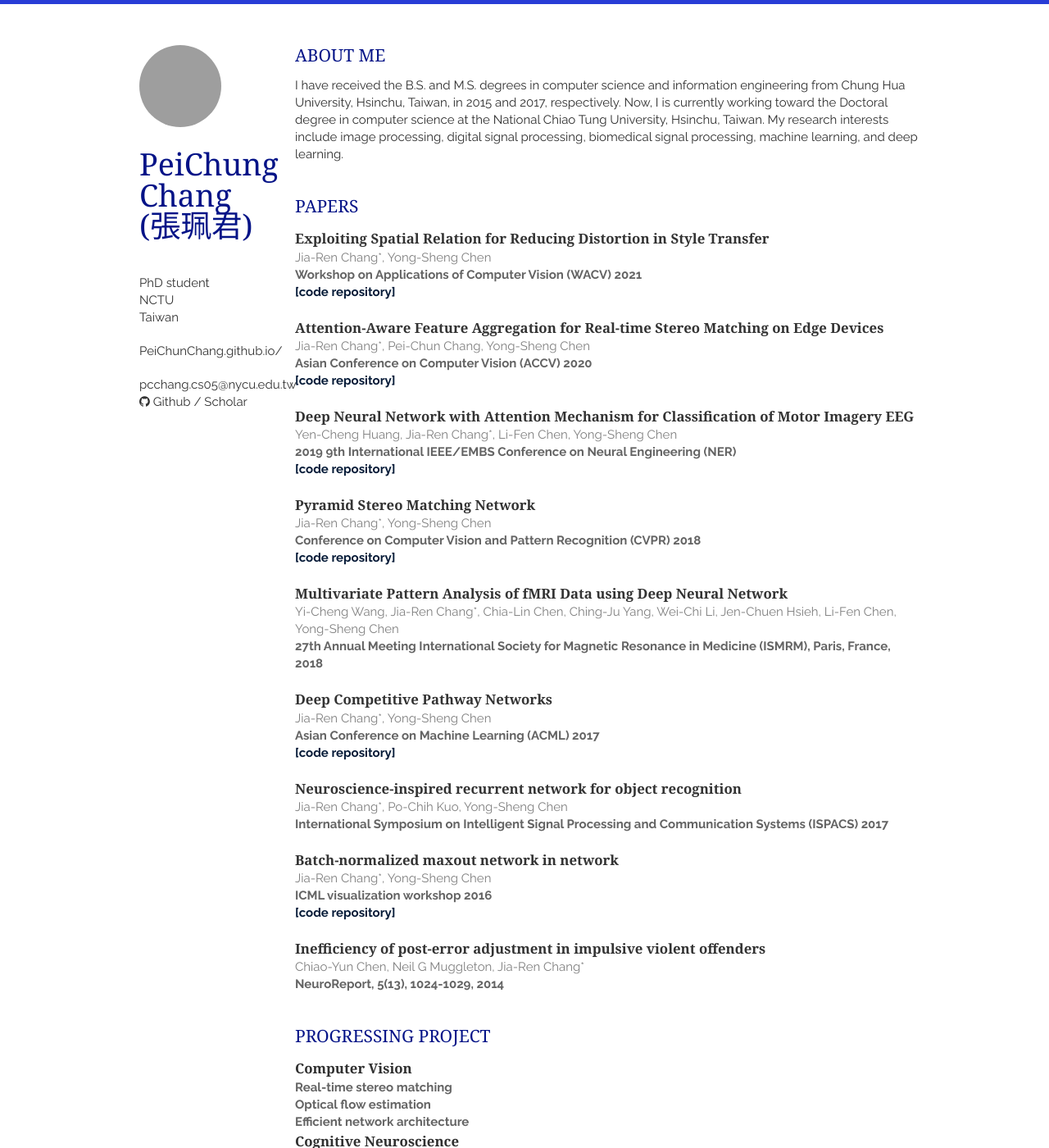
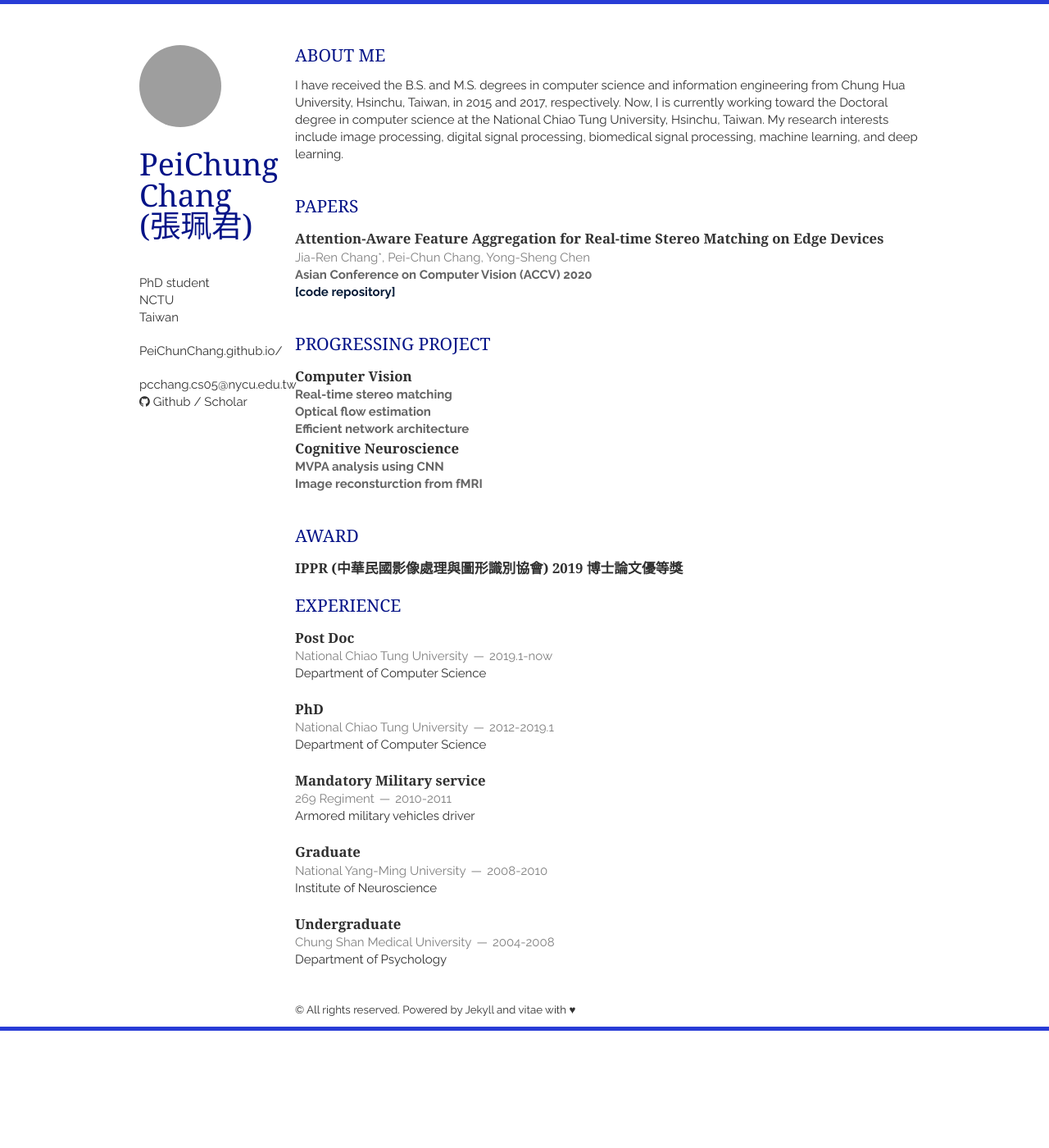
Before and after one commit to PeiChunChang/PeiChunChang.github.io, a Jekyll site: the page built from index.html, in a window 1280 px wide and 1400 px high. Shown: the whole window at 82% size. Built offline with Jekyll 4.4.1, drawn with Linux system fonts in a browser that asks for light colours; nearby versions of some CDN libraries; the list of posts is cut into pages by our own code; a style sheet for code colours, icons or effects is not loaded; grey boxes are pictures that could not be loaded.

Commit message:
update info for papers

```diff
--- a/_includes/papers.html
+++ b/_includes/papers.html
@@ -1,18 +1,5 @@
 <section class="thirteen columns">
     <h1>Papers</h1>
-    <article>
-        <header>
-            <h1><a href="">Exploiting Spatial Relation for Reducing Distortion in Style Transfer</a></h1>
-            <span>Jia-Ren Chang*, Yong-Sheng Chen</span>
-        </header>
-        <p>
-            <em>Workshop on Applications of Computer Vision (WACV) 2021</em>
-        </p>
-        <p><a href="">
-            <em><font color="#061b38">[code repository]</font></em>
-        </a></p>
-    </article>
-
     <article>
         <header>
             <h1><a href="">Attention-Aware Feature Aggregation for Real-time Stereo Matching on Edge Devices</a></h1>
@@ -25,86 +12,4 @@
             <em><font color="#061b38">[code repository]</font></em>
         </a></p>
     </article>
-
-    <article>
-        <header>
-            <h1><a href="">Deep Neural Network with Attention Mechanism for Classification of Motor Imagery EEG</a></h1>
-            <span>Yen-Cheng Huang, Jia-Ren Chang*, Li-Fen Chen, Yong-Sheng Chen</span>
-        </header>
-        <p>
-            <em>2019 9th International IEEE/EMBS Conference on Neural Engineering (NER)</em>
-        </p>
-        <p><a href="">
-            <em><font color="#061b38">[code repository]</font></em>
-        </a></p>
-    </article>
-
-    <article>
-        <header>
-            <h1><a href="https://arxiv.org/pdf/1803.08669.pdf">Pyramid Stereo Matching Network</a></h1>
-            <span>Jia-Ren Chang*, Yong-Sheng Chen</span>
-        </header>
-        <p>
-            <em>Conference on Computer Vision and Pattern Recognition (CVPR) 2018</em>
-        </p>
-        <p><a href="https://github.com/JiaRenChang/PSMNet">
-            <em><font color="#061b38">[code repository]</font></em>
-        </a></p>
-    </article>
-
-    <article>
-        <header>
-            <h1><a href="">Multivariate Pattern Analysis of fMRI Data using Deep Neural Network</a></h1>
-            <span>Yi-Cheng Wang, Jia-Ren Chang*, Chia-Lin Chen, Ching-Ju Yang, Wei-Chi Li, Jen-Chuen Hsieh, Li-Fen Chen, Yong-Sheng Chen</span>
-        </header>
-        <p>
-            <em>27th Annual Meeting International Society for Magnetic Resonance in Medicine (ISMRM), Paris, France, 2018</em>
-        </p>
-    </article>
-
-
-    <article>
-        <header>
-            <h1><a href="https://arxiv.org/pdf/1709.10282.pdf">Deep Competitive Pathway Networks</a></h1>
-            <span>Jia-Ren Chang*, Yong-Sheng Chen</span>
-        </header>
-        <p>
-            <em>Asian Conference on Machine Learning (ACML) 2017</em>
-        </p>
-        <p><a href="https://github.com/JiaRenChang/CoPaNet">
-            <em><font color="#061b38">[code repository]</font></em>
-        </a></p>
-    </article>
-
-    <article>
-        <header>
-            <h1><a href="http://ieeexplore.ieee.org/abstract/document/8266572/">Neuroscience-inspired recurrent network for object recognition</a></h1>
-            <span>Jia-Ren Chang*, Po-Chih Kuo, Yong-Sheng Chen</span>
-        </header>
-        <p>
-            <em>International Symposium on Intelligent Signal Processing and Communication Systems (ISPACS) 2017</em>
-        </p>
-    </article>
-
-    <article>
-        <header>
-            <h1><a href="https://www.dropbox.com/s/yb03ej5xte8d9gj/ICMLworkshop2016.pdf">Batch-normalized maxout network in network</a></h1>
-            <span>Jia-Ren Chang*, Yong-Sheng Chen</span>
-        </header>
-        <p>
-            <em>ICML visualization workshop 2016</em>
-        </p>
-        <p><a href="https://github.com/JiaRenChang/Batch_Normalized_Maxout_NIN">
-            <em><font color="#061b38">[code repository]</font></em>
-        </a></p>
-    </article>
-    <article>
-        <header>
-            <h1><a href="https://www.ncbi.nlm.nih.gov/pubmed/25026532">Inefficiency of post-error adjustment in impulsive violent offenders</a></h1>
-            <span>Chiao-Yun Chen, Neil G Muggleton, Jia-Ren Chang*</span>
-        </header>
-        <p>
-            <em>NeuroReport, 5(13), 1024-1029, 2014</em>
-        </p>
-    </article>
 </section>
```
